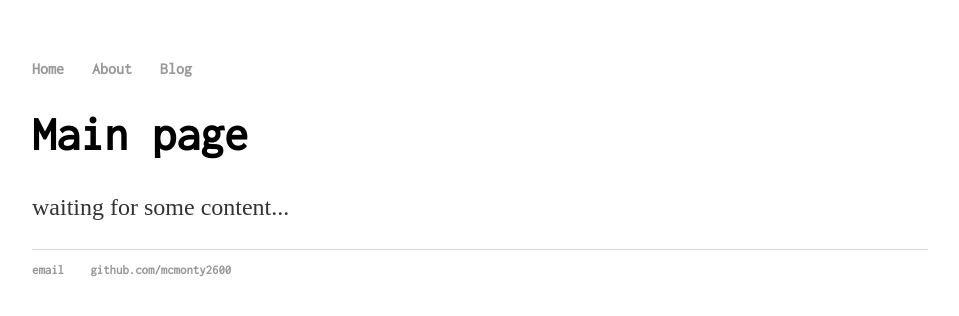
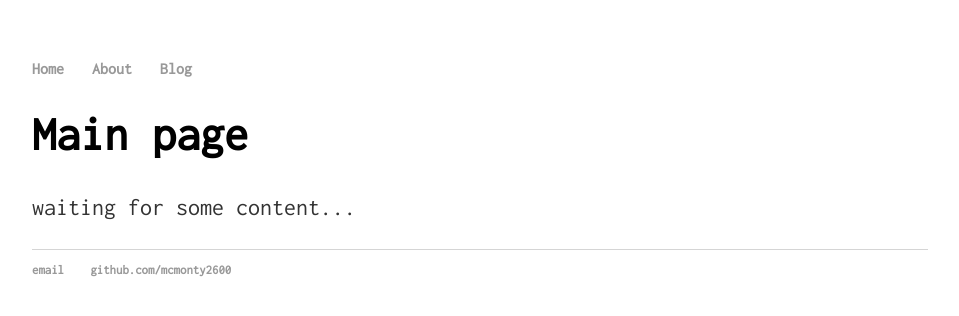
Before and after one commit to mcmonty2600/mcmonty2600.github.io, a Jekyll site: the page built from index.html, in a window 1280 px wide. Shown: the top 316 px of the page, without its empty margins (160-1119 px from the left). Built offline with Jekyll 4.4.1, drawn with Linux system fonts in a browser that asks for light colours.

Commit message:
Update main.css

```diff
--- a/css/main.css
+++ b/css/main.css
@@ -1,6 +1,7 @@
 body {
     margin: 60px auto;
     width: 70%;
+    font-family:'Inconsolata', 'Helvetica', 'Arial', 'Sans-Serif';
 }
 nav ul, footer ul {
     font-family:'Inconsolata', 'Helvetica', 'Arial', 'Sans-Serif';
```
